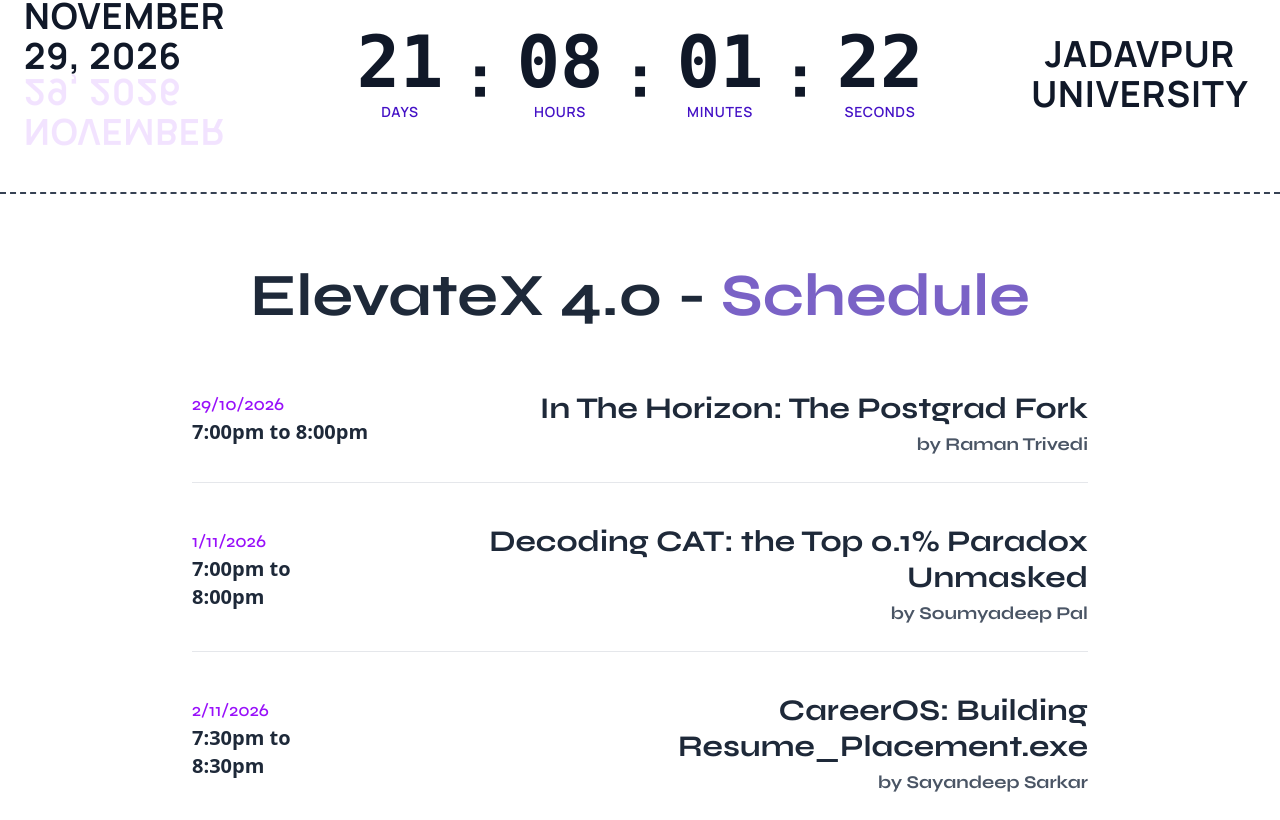
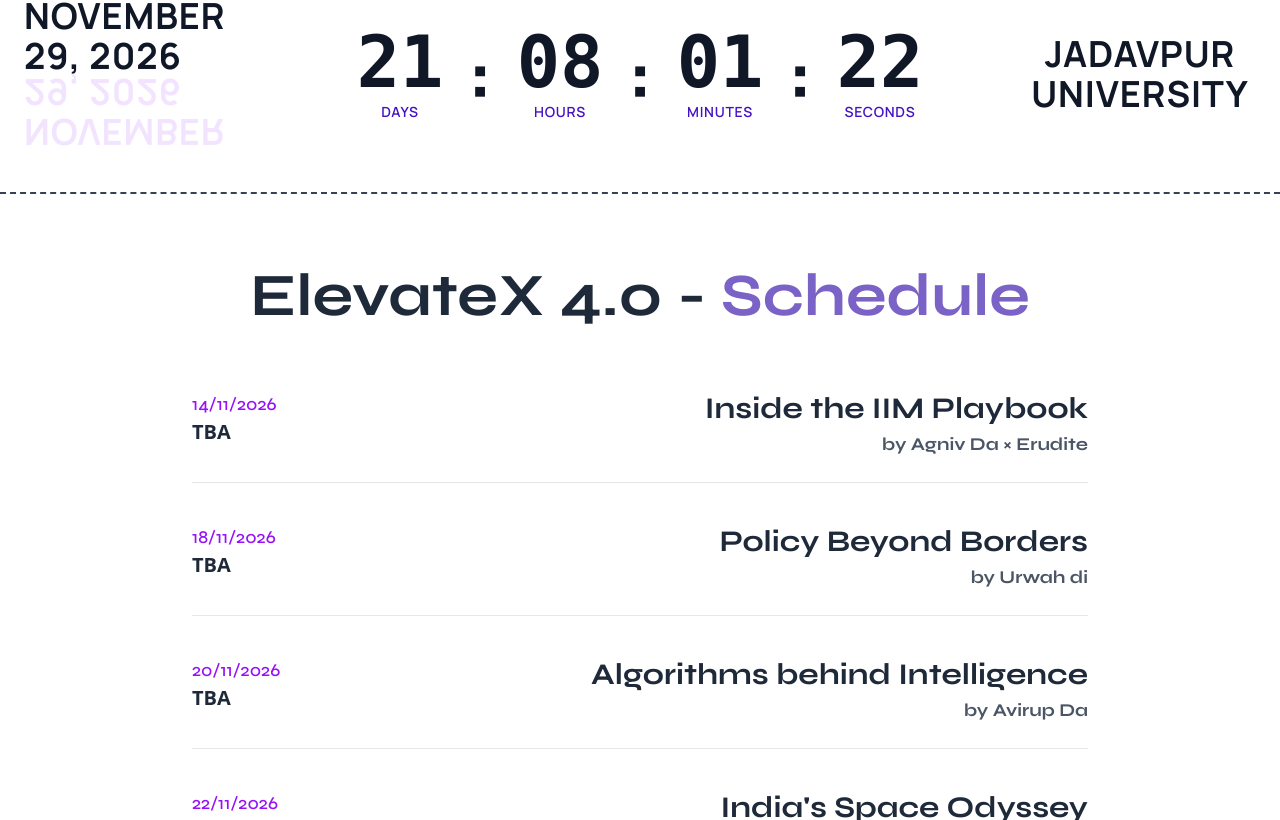
Before and after one commit to IEEE-JUSB/elevatex-4, a Next.js app: page / in a window 1280 px wide. Shown: the part 1980-2800 px from the top of the page. Built offline with nearby package versions, Linux system fonts and the light colour scheme.

Commit message:
added events with placeholder for timings

```diff
--- a/components/Schedule.tsx
+++ b/components/Schedule.tsx
@@ -1,61 +1,88 @@
 import React from "react";
+
+// const seminars = [
+//   {
+//     title: "In The Horizon: The Postgrad Fork",
+//     img: "/speaker.png",
+//     speaker: "Raman Trivedi",
+//     date: "29/10/2026",
+//     timing: "7:00pm to 8:00pm",
+//   },
+//   {
+//     title: "Decoding CAT: the Top 0.1% Paradox Unmasked",
+//     img: "/speaker.png",
+//     speaker: "Soumyadeep Pal",
+//     date: "1/11/2026",
+//     timing: "7:00pm to 8:00pm",
+//   },
+//   {
+//     title: "CareerOS: Building Resume_Placement.exe",
+//     img: "/speaker.png",
+//     speaker: "Sayandeep Sarkar",
+//     date: "2/11/2026",
+//     timing: "7:30pm to 8:30pm",
+//   },
+//   {
+//     title: "The Big Data Equation: Thinking Beyond Spreadsheets",
+//     img: "/speaker.png",
+//     speaker: "Rahul Halder",
+//     date: "8/11/2026",
+//     timing: "7:00pm to 8:00pm",
+//   },
+//   {
+//     title: "Sakura Opportunities: Scholarships and SDEs in Japan",
+//     img: "/speaker.png",
+//     speaker: "Nandini Bagga",
+//     date: "9/11/2026",
+//     timing: "7:00pm to 8:00pm",
+//   },
+//   {
+//     title: "AI/Ml:  Mind over Model - A Deep-Learning-Dive into AI and ML",
+//     img: "/speaker.png",
+//     speaker: "Saptarshi Pani",
+//     date: "15/11/2026",
+//     timing: "7:00pm to 8:00pm",
+//   },
+//   {
+//     title: "Let's Git Going: Sneak Peek Into Open Source",
+//     img: "/speaker.png",
+//     speaker: "Ansh Sarkar",
+//     date: "16/11/2026",
+//     timing: "7:00pm to 8:00pm",
+//   },
+//   {
+//     title: "Decode UI/UX",
+//     img: "/speaker.png",
+//     speaker: "Punit Chawla",
+//     date: "22/11/2026",
+//     timing: "7:00pm to 8:00pm",
+//   },
+// ];
 
 const seminars = [
   {
-    title: "In The Horizon: The Postgrad Fork",
-    img: "/speaker.png",
-    speaker: "Raman Trivedi",
-    date: "29/10/2026",
-    timing: "7:00pm to 8:00pm",
+    title: "Inside the IIM Playbook",
+    speaker: "Agniv Da × Erudite",
+    date: "14/11/2026",
+    timing: "TBA",
   },
   {
-    title: "Decoding CAT: the Top 0.1% Paradox Unmasked",
-    img: "/speaker.png",
-    speaker: "Soumyadeep Pal",
-    date: "1/11/2026",
-    timing: "7:00pm to 8:00pm",
+    title: "Policy Beyond Borders",
+    speaker: "Urwah di",
+    date: "18/11/2026",
+    timing: "TBA",
   },
   {
-    title: "CareerOS: Building Resume_Placement.exe",
-    img: "/speaker.png",
-    speaker: "Sayandeep Sarkar",
-    date: "2/11/2026",
-    timing: "7:30pm to 8:30pm",
+    title: "Algorithms behind Intelligence",
+    speaker: "Avirup Da",
+    date: "20/11/2026",
+    timing: "TBA",
   },
   {
-    title: "The Big Data Equation: Thinking Beyond Spreadsheets",
-    img: "/speaker.png",
-    speaker: "Rahul Halder",
-    date: "8/11/2026",
-    timing: "7:00pm to 8:00pm",
-  },
-  {
-    title: "Sakura Opportunities: Scholarships and SDEs in Japan",
-    img: "/speaker.png",
-    speaker: "Nandini Bagga",
-    date: "9/11/2026",
-    timing: "7:00pm to 8:00pm",
-  },
-  {
-    title: "AI/Ml:  Mind over Model - A Deep-Learning-Dive into AI and ML",
-    img: "/speaker.png",
-    speaker: "Saptarshi Pani",
-    date: "15/11/2026",
-    timing: "7:00pm to 8:00pm",
-  },
-  {
-    title: "Let's Git Going: Sneak Peek Into Open Source",
-    img: "/speaker.png",
-    speaker: "Ansh Sarkar",
-    date: "16/11/2026",
-    timing: "7:00pm to 8:00pm",
-  },
-  {
-    title: "Decode UI/UX",
-    img: "/speaker.png",
-    speaker: "Punit Chawla",
+    title: "India's Space Odyssey",
+    speaker: "ISRO Scientist",
     date: "22/11/2026",
-    timing: "7:00pm to 8:00pm",
+    timing: "TBA",
   },
 ];
 
```
